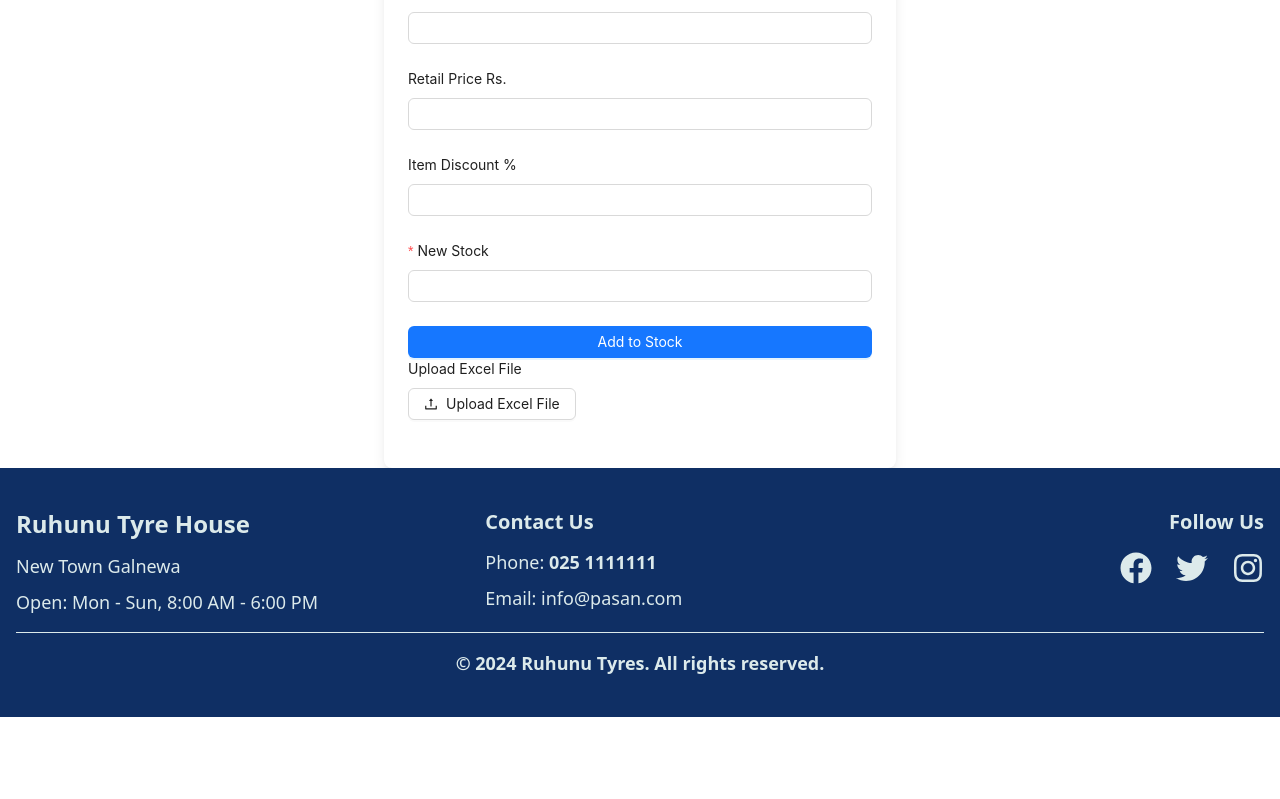
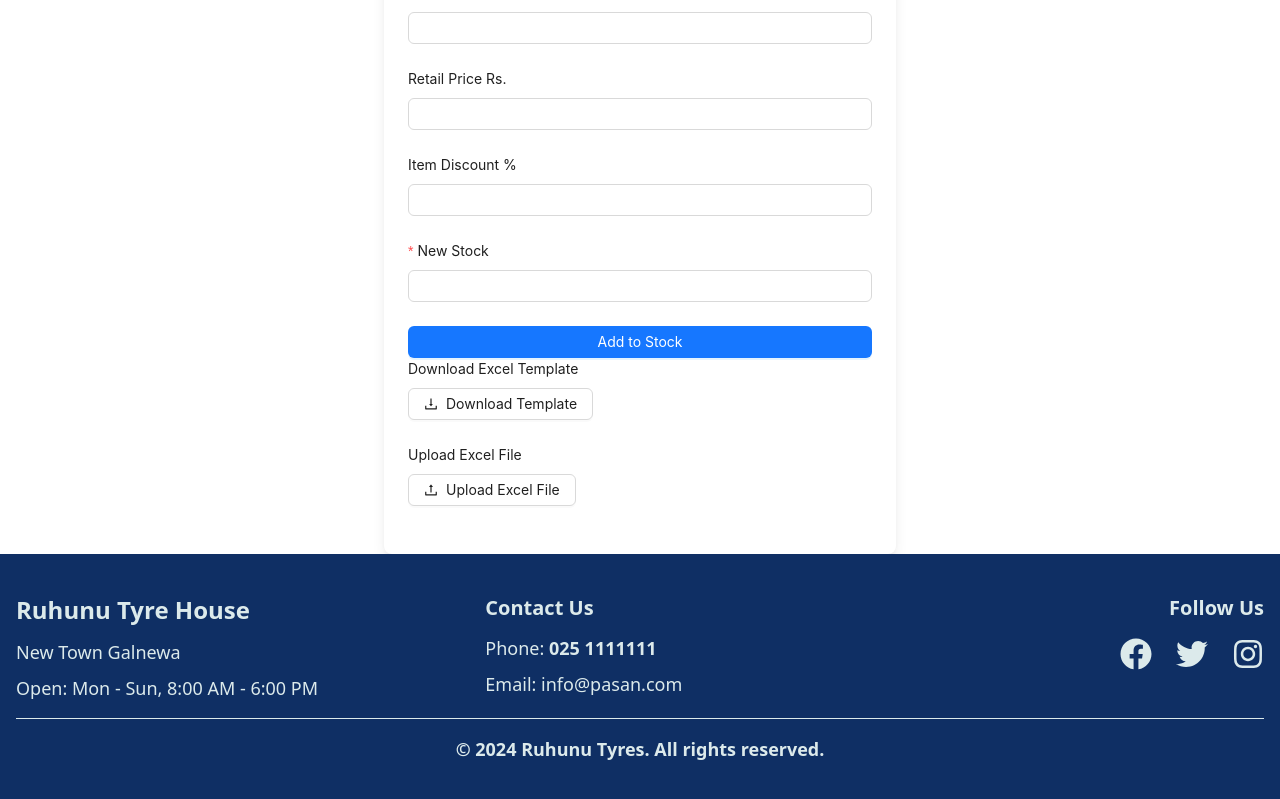
Before and after one commit to pasanMahela/tyre, a React (Vite) app in the folder client/: page /stock-add in a window 1280 px wide. Shown: the part 738-1537 px from the top of the page. Before the commit the page ends 1455 px from the top, so only its background shows below. Built offline with nearby package versions, Linux system fonts and the light colour scheme.

Commit message:
Add tooltip to add stock

```diff
--- a/client/src/stock/StockAdd.jsx
+++ b/client/src/stock/StockAdd.jsx
@@ -1,6 +1,6 @@
 import React, { useState, useEffect, useRef } from 'react';
-import { Input, Button, Form, InputNumber, notification, Upload } from 'antd';
-import { UploadOutlined } from '@ant-design/icons';
+import { Input, Button, Form, InputNumber, notification, Upload, Tooltip } from 'antd';
+import { UploadOutlined, DownloadOutlined } from '@ant-design/icons';
 import axios from 'axios';
 import * as XLSX from 'xlsx';
 
@@ -37,7 +37,7 @@ function StockAdd() {
           currentStock: response.data.currentStock,
           purchasePrice: response.data.purchasePrice,
           retailPrice: response.data.retailPrice,
-          itemDiscount: response.data.itemDiscount
+          itemDiscount: response.data.itemDiscount,
         });
         setItemId(response.data._id);
         setCurrentStock(response.data.currentStock);
@@ -73,11 +73,11 @@ function StockAdd() {
         currentStock: totalStock,
         purchasePrice,
         retailPrice,
-        itemDiscount
+        itemDiscount,
       });
       notification.success({
         message: 'Stock updated successfully!',
-        description: `Item Code: ${form.getFieldValue('itemCode')}, New Stock: ${newStockValue}, Total Stock: ${totalStock}`
+        description: `Item Code: ${form.getFieldValue('itemCode')}, New Stock: ${newStockValue}, Total Stock: ${totalStock}`,
       });
       form.resetFields();
       setItemId(null);
@@ -112,6 +112,14 @@ function StockAdd() {
       const jsonData = XLSX.utils.sheet_to_json(sheet, { header: 1 }); // Convert to array format
 
       const headers = jsonData[0]; // Extract column headers
+      const expectedHeaders = ['Item Code', 'Purchase Price', 'Retail Price', 'New Stock'];
+
+      // Validate headers
+      if (headers.length !== expectedHeaders.length || !headers.every((val, index) => val === expectedHeaders[index])) {
+        notification.error({ message: 'Invalid Excel file format. Please use the provided template.' });
+        return false;
+      }
+
       const items = jsonData.slice(1); // Extract data rows
 
       // Iterate over each row and update the stock for each item
@@ -128,12 +136,12 @@ function StockAdd() {
             await axios.put(`http://localhost:5000/api/item/update/${response.data._id}`, {
               currentStock: totalStock,
               purchasePrice,
-              retailPrice
+              retailPrice,
             });
 
             notification.success({
               message: `Stock updated for Item Code: ${itemCode}`,
-              description: `New Stock: ${newStock}, Total Stock: ${totalStock}`
+              description: `New Stock: ${newStock}, Total Stock: ${totalStock}`,
             });
           } else {
             notification.error({ message: `Item with code ${itemCode} not found.` });
@@ -215,6 +223,7 @@ function StockAdd() {
           <InputNumber min={0} className="w-full rounded-md" />
         </Form.Item>
 
+        <Tooltip title="Enter the discount percentage for the item.">
           <Form.Item
             label="Item Discount %"
             name="itemDiscount"
@@ -222,6 +231,7 @@ function StockAdd() {
           >
             <InputNumber min={0} max={100} className="w-full rounded-md" />
           </Form.Item>
+        </Tooltip>
 
         <Form.Item
           label="New Stock"
@@ -235,8 +245,16 @@ function StockAdd() {
           Add to Stock
         </Button>
 
+        {/* Excel Template Download */}
+        <Form.Item label="Download Excel Template">
+          <a href="/path/to/excel-template.xlsx" download>
+            <Button icon={<DownloadOutlined />}>Download Template</Button>
+          </a>
+        </Form.Item>
+
         {/* Excel Upload */}
         <Form.Item label="Upload Excel File">
+          <Tooltip title="Ensure the Excel file matches the provided template.">
             <Upload
               accept=".xlsx"
               beforeUpload={handleFileUpload}
@@ -244,6 +262,7 @@ function StockAdd() {
             >
               <Button icon={<UploadOutlined />}>Upload Excel File</Button>
             </Upload>
+          </Tooltip>
         </Form.Item>
       </Form>
     </div>
```
Lines whose indentation alone changed are shown as unchanged.
